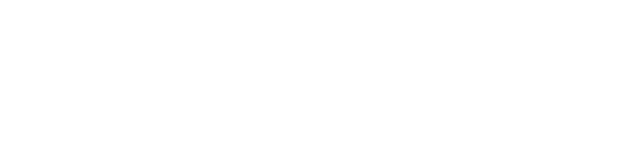
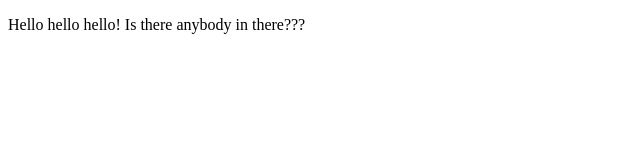
Before and after one commit to Rifat-Shadman/my-first-repo, a plain HTML site: page index.html in a window 1280 px wide. Shown: the whole page, without its empty margins (0-640 px from the left). Drawn offline with Linux system fonts and the light colour scheme.

Commit message:
commit on rifat branch

```diff
--- a/index.html
+++ b/index.html
@@ -7,6 +7,6 @@
     <title>Document</title>
 </head>
 <body>
-
+    <p>Hello hello hello! Is there anybody in there???</p>
 </body>
 </html>
```
